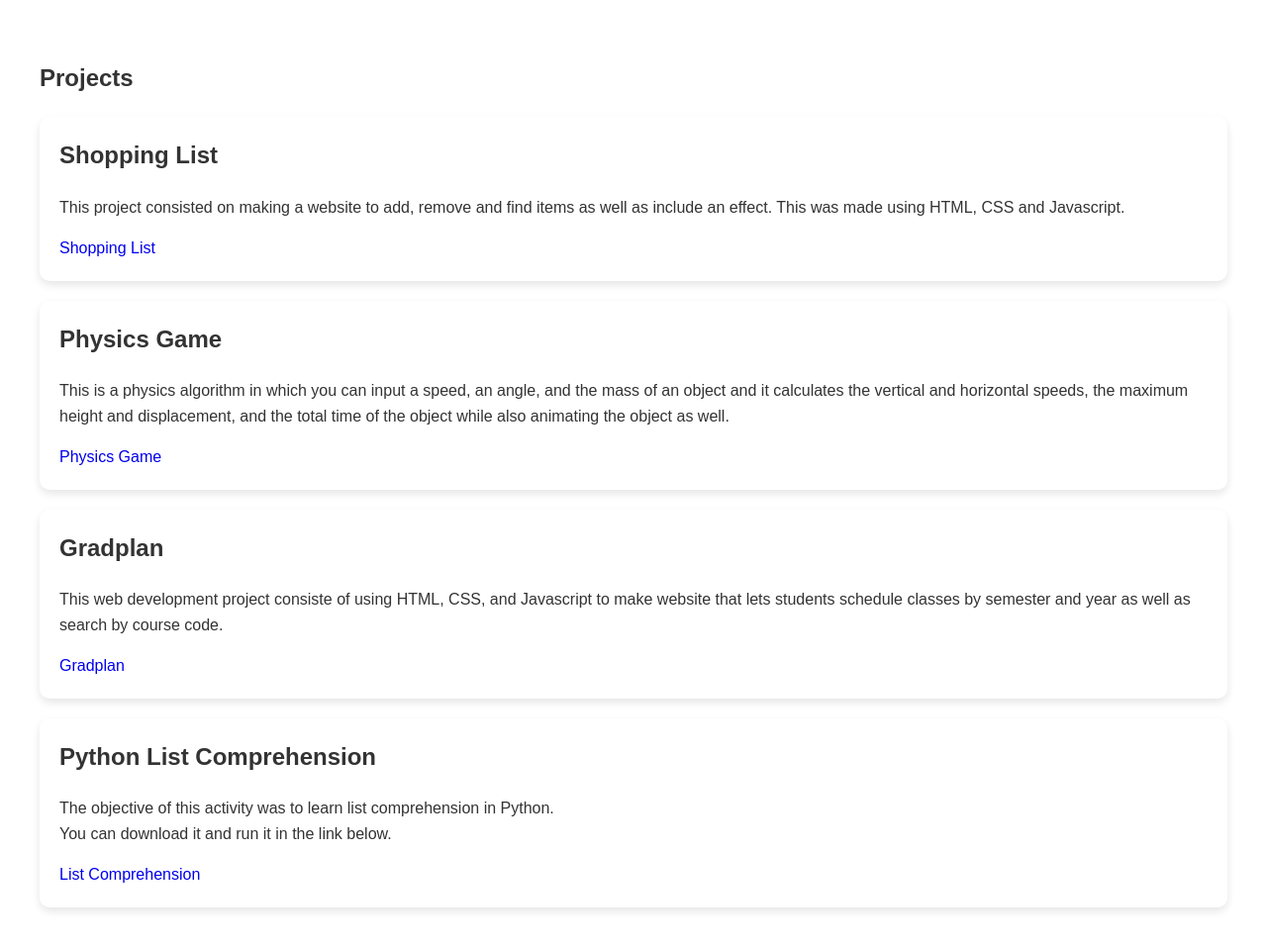
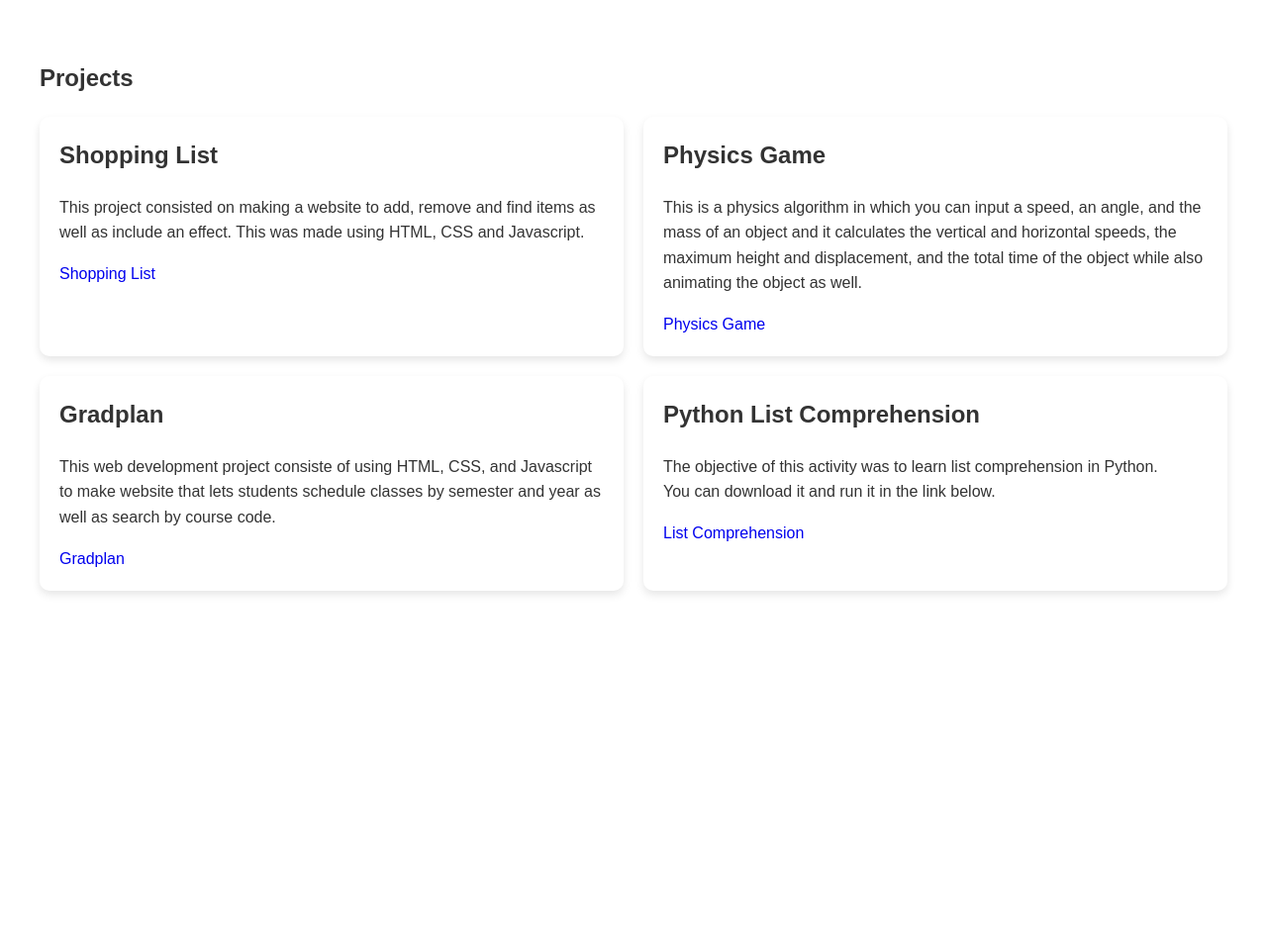
Before and after one commit to jaimeland/Portfolio, a PHP site: page /Projects.html in a window 1280 px wide. Shown: the part 70-1027 px from the top of the page at 99% size. After the commit the page ends 671 px from the top, so only its background shows below. Run offline with PHP 8.4, Linux system fonts and the light colour scheme.

Commit message:
projects

```diff
--- a/styles.css
+++ b/styles.css
@@ -135,7 +135,7 @@ a {
 
 .project-list {
     display: grid;
-    /* grid-template-columns: repeat(auto-fill, minmax(300px, 1fr)); */
+    grid-template-columns: repeat(auto-fill, minmax(500px, 1fr));
     gap: 20px;
 }
 
```
